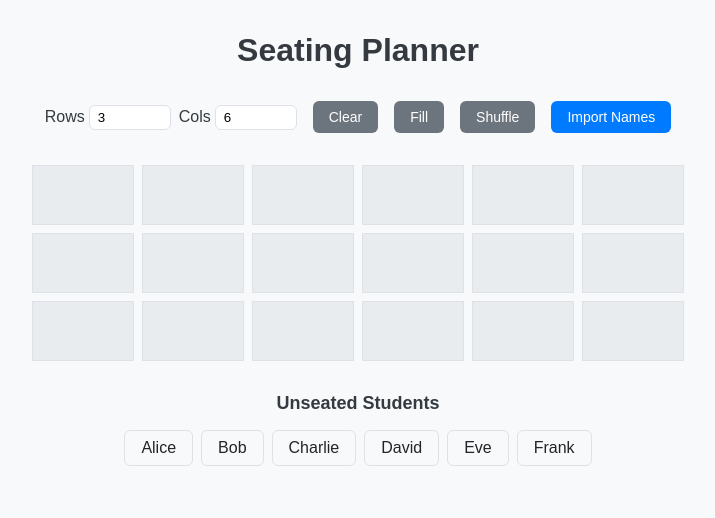
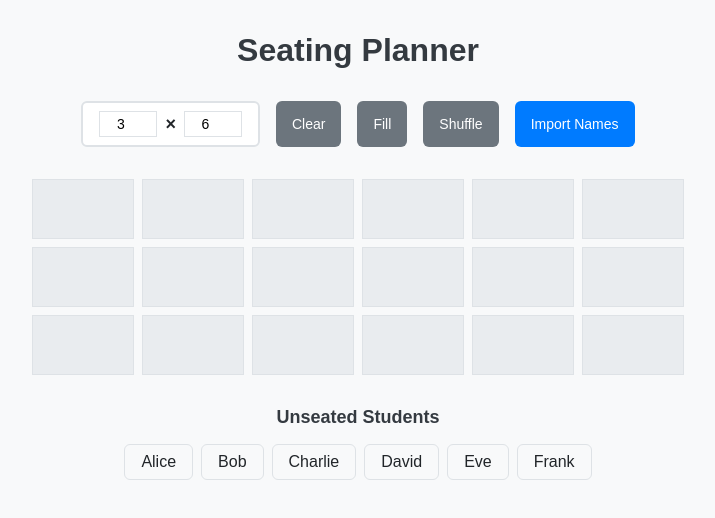
Before and after one commit to blueyorange/seating-planner, a SvelteKit app: page / in a window 1280 px wide. Shown: the top 518 px of the page, without its empty margins (282-997 px from the left). Built offline with nearby package versions, Linux system fonts and the light colour scheme.

Commit message:
grid resizer

```diff
--- /dev/null
+++ b/src/components/GridResizer.svelte
@@ -0,0 +1,54 @@
+<script>
+  let { plan } = $props();
+  let rowsInput = $state(3);
+  let colsInput = $state(6);
+
+  // Auto-resize when inputs change
+  $effect(() => {
+    const newRows = Math.max(1, Number(rowsInput) || 1);
+    const newCols = Math.max(1, Number(colsInput) || 1);
+    if (newRows !== plan.rows || newCols !== plan.cols) {
+      plan.resize(newRows, newCols);
+    }
+  });
+</script>
+
+<div class="resize">
+  <input type="number" min="1" bind:value={rowsInput} />
+  <span class="separator">×</span>
+  <input type="number" min="1" bind:value={colsInput} />
+</div>
+
+<style>
+  .resize {
+    display: inline-flex;
+    align-items: center;
+    gap: var(--spacing-sm);
+    padding: var(--spacing-sm) var(--spacing-md);
+    border: 2px solid var(--color-gray-300);
+    border-radius: var(--border-radius-md);
+    background: var(--color-white);
+  }
+
+  .resize input[type="number"] {
+    width: 3rem;
+    padding: var(--spacing-xs);
+    border: 1px solid var(--color-gray-300);
+    border-radius: var(--border-radius-sm);
+    background: var(--color-white);
+    text-align: center;
+    font-size: var(--font-size-sm);
+  }
+
+  .resize input[type="number"]:focus {
+    outline: none;
+    border-color: var(--color-primary);
+    box-shadow: 0 0 0 2px rgba(0, 123, 255, 0.1);
+  }
+
+  .separator {
+    color: var(--color-gray-600);
+    font-weight: bold;
+    font-size: var(--font-size-lg);
+  }
+</style>
--- a/src/components/SeatingPlan.svelte
+++ b/src/components/SeatingPlan.svelte
@@ -1,17 +1,9 @@
 <script>
   import Modal from "./Modal.svelte";
   import ImportNamesDialog from "./ImportNamesDialog.svelte";
+  import GridResizer from "./GridResizer.svelte";
   let { plan } = $props();
   let openImportNamesDialog = $state(false);
-
-  // Auto-resize when inputs change
-  $effect(() => {
-    const newRows = Math.max(1, Number(rowsInput) || 1);
-    const newCols = Math.max(1, Number(colsInput) || 1);
-    if (newRows !== plan.rows || newCols !== plan.cols) {
-      plan.resize(newRows, newCols);
-    }
-  });
 
   function handleDrop(event, index) {
     event.preventDefault();
@@ -35,9 +27,6 @@
     plan.shuffle();
   }
 
-  let rowsInput = $state(3);
-  let colsInput = $state(6);
-
   function handleOpenImportDialog() {
     openImportNamesDialog = true;
   }
@@ -50,16 +39,7 @@
 <main>
   <div class="container">
     <div class="controls">
-      <div class="resize">
-        <label>
-          Rows
-          <input type="number" min="1" bind:value={rowsInput} />
-        </label>
-        <label>
-          Cols
-          <input type="number" min="1" bind:value={colsInput} />
-        </label>
-      </div>
+      <GridResizer {plan} />
       <button class="btn-secondary" onclick={handleClear}>Clear</button>
       <button class="btn-secondary" onclick={handleFill}>Fill</button>
       <button class="btn-secondary" onclick={handleShuffle}>Shuffle</button>
@@ -118,27 +98,6 @@
     gap: var(--spacing-md);
     justify-content: center;
     margin-bottom: var(--spacing-xl);
-  }
-
-  .resize {
-    display: inline-flex;
-    align-items: center;
-    gap: var(--spacing-sm);
-  }
-
-  .resize label {
-    display: inline-flex;
-    align-items: center;
-    gap: var(--spacing-xs);
-    color: var(--color-gray-800);
-  }
-
-  .resize input[type="number"] {
-    width: 4rem;
-    padding: var(--spacing-xs) var(--spacing-sm);
-    border: 1px solid var(--color-gray-300);
-    border-radius: var(--border-radius-md);
-    background: var(--color-white);
   }
 
   .grid {
```
